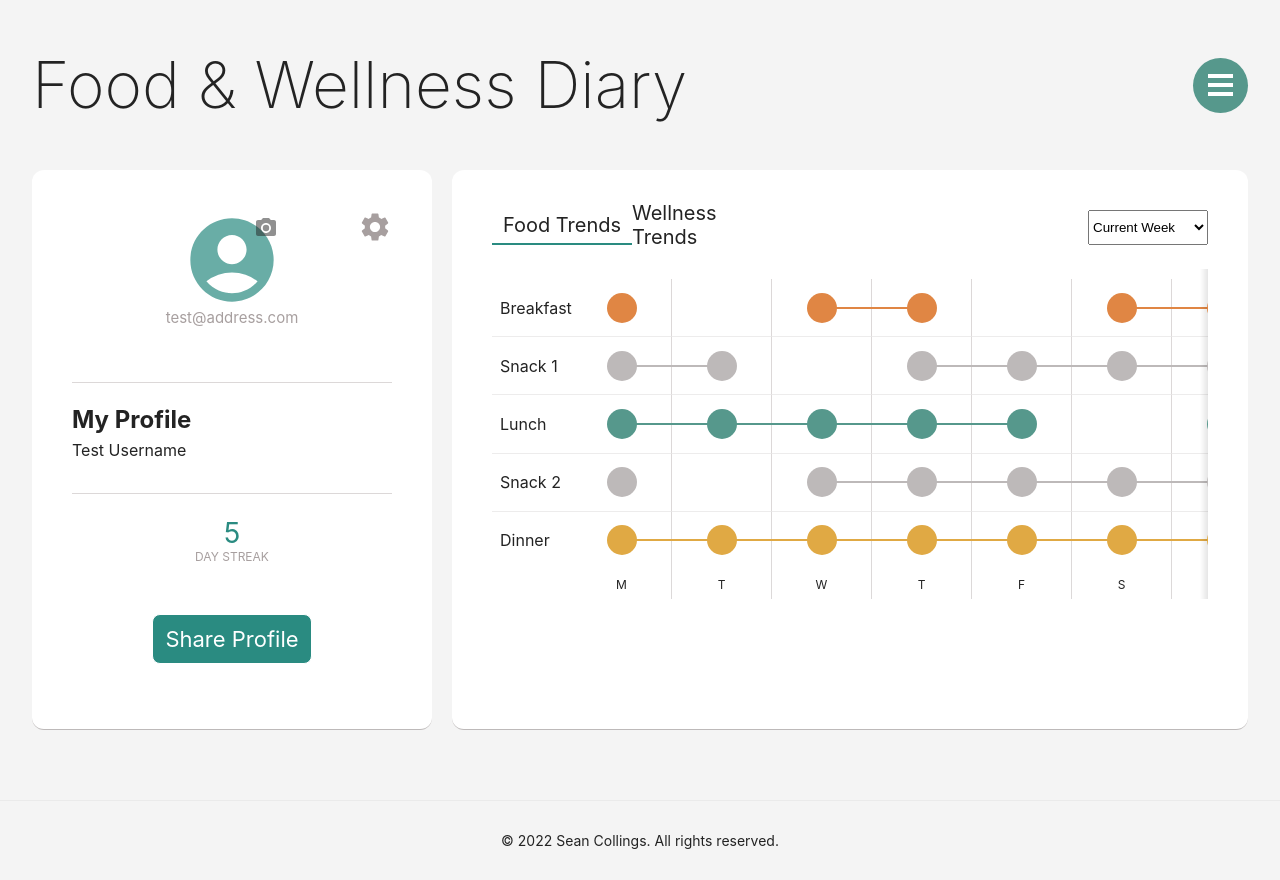
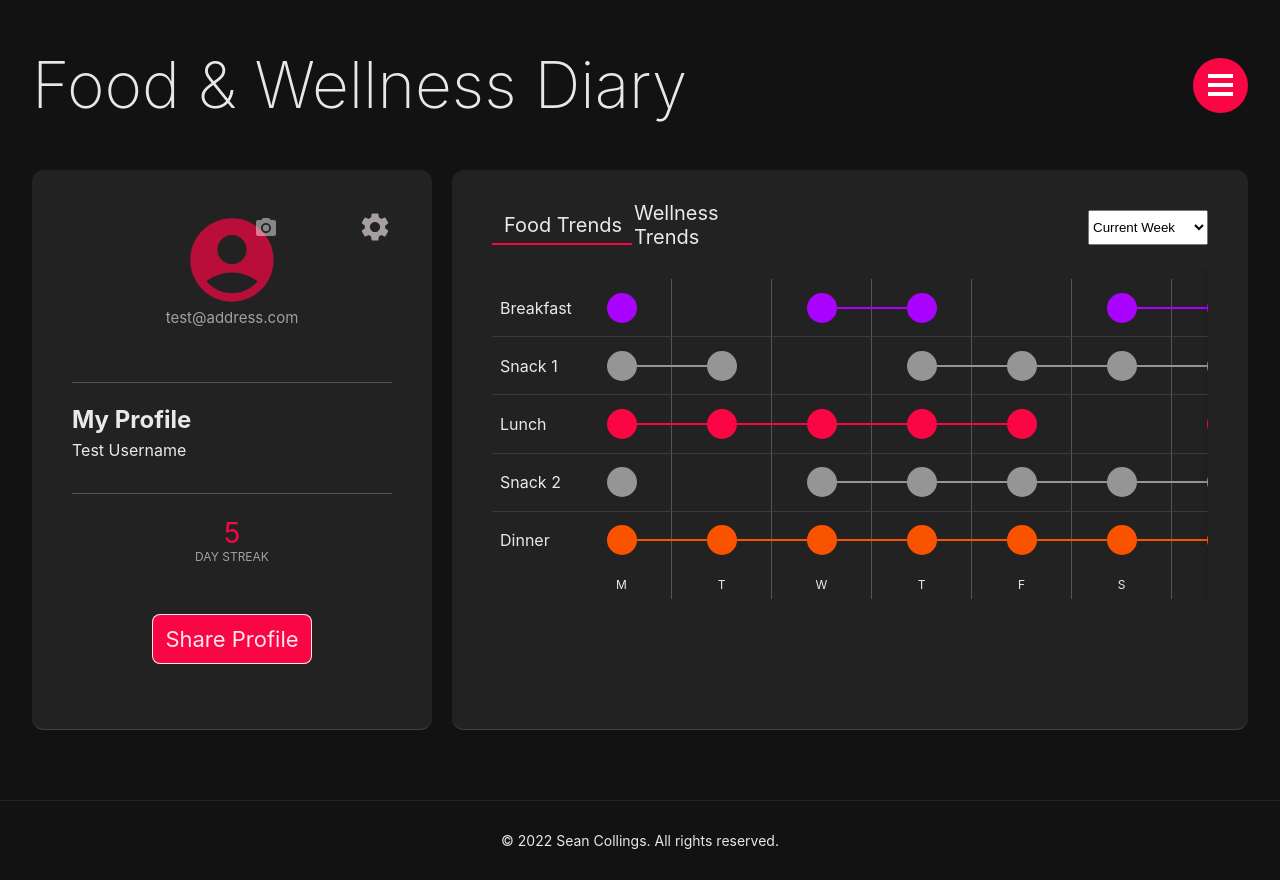
Before and after one commit to SeanCollings/food-diary-client, a Next.js app: page /profile in a window 1280 px wide. Built offline with nearby package versions, Linux system fonts and the light colour scheme.

Commit message:
update components to use theme hook 2

```diff
--- a/components/footer/index.tsx
+++ b/components/footer/index.tsx
@@ -1,9 +1,15 @@
+import { useTheme } from '@hooks/use-theme';
+import { OPACITY_40 } from '@utils/constants';
 import { FC } from 'react';
 import styled from 'styled-components';
 
-const SContainer = styled.footer`
+interface ISContainer {
+  borderTop: string;
+}
+
+const SContainer = styled.footer<ISContainer>`
   display: flex;
-  border-top: 1px solid #eaeaea;
+  border-top: 1px solid ${({ borderTop }) => borderTop};
   justify-content: center;
   align-items: center;
 
@@ -14,7 +20,16 @@ const SContainer = styled.footer`
 `;
 
 const Footer: FC = () => {
-  return <SContainer>© 2022 Sean Collings. All rights reserved.</SContainer>;
+  const theme = useTheme();
+  const borderTop = theme.darkMode
+    ? theme.backgroundSecondary
+    : `${theme.quaternary}${OPACITY_40}`;
+
+  return (
+    <SContainer borderTop={borderTop}>
+      © 2022 Sean Collings. All rights reserved.
+    </SContainer>
+  );
 };
 
 export default Footer;
--- a/components/profile/my-profile/index.tsx
+++ b/components/profile/my-profile/index.tsx
@@ -1,16 +1,14 @@
-import { COLOURS, MEDIA_MOBILE } from '@utils/constants';
+import { MEDIA_MOBILE } from '@utils/constants';
 import { FC, useState } from 'react';
 import styled from 'styled-components';
 import SettingsProfile from '@components/profile/my-profile/settings-profile';
 import UserProfile from '@components/profile/my-profile/user-profile';
-import { useTheme } from '@hooks/use-theme';
+import {
+  ThemeBackgroundSecondary,
+  ThemeBorderBottom,
+} from '@components/ui/style-themed';
 
-interface ISContainer {
-  background: string;
-  borderBottom: string;
-}
-
-const SContainer = styled.div<ISContainer>`
+const SContainer = styled.div`
   position: relative;
   flex: 1;
   border-radius: 12px;
@@ -19,10 +17,10 @@ const SContainer = styled.div<ISContainer>`
   display: flex;
   flex-direction: column;
   justify-content: space-between;
-  border-bottom: 1px solid ${({ borderBottom }) => borderBottom};
   min-height: 560px;
   min-width: 400px;
-  background: ${({ background }) => background};
+  ${ThemeBackgroundSecondary}
+  ${ThemeBorderBottom}
 
   ${MEDIA_MOBILE} {
     padding: 20px;
@@ -31,14 +29,10 @@ const SContainer = styled.div<ISContainer>`
 `;
 
 const MyProfile: FC = () => {
-  const theme = useTheme();
   const [settingsSelected, setSettingsSelected] = useState(false);
 
   return (
-    <SContainer
-      background={theme.backgroundSecondary}
-      borderBottom={theme.quaternary}
-    >
+    <SContainer>
       {!settingsSelected && (
         <UserProfile settingsClick={() => setSettingsSelected(true)} />
       )}
--- a/components/profile/my-profile/user-profile/index.tsx
+++ b/components/profile/my-profile/user-profile/index.tsx
@@ -1,8 +1,17 @@
+import { useTheme } from '@hooks/use-theme';
 import { useUserContext } from '@store/user-context';
-import { APP_THEME_DEFAULT, COLOURS, OPACITY_40 } from '@utils/constants';
+import { COLOURS, OPACITY_40 } from '@utils/constants';
 import { FC } from 'react';
 import { MdAccountCircle, MdPhotoCamera, MdSettings } from 'react-icons/md';
 import styled from 'styled-components';
+
+interface ISStatValue {
+  primary: string;
+}
+interface ISShareButton {
+  colour: string;
+  background: String;
+}
 
 const SLine = styled.div`
   border-bottom: 1px solid ${COLOURS.gray}${OPACITY_40};
@@ -80,10 +89,10 @@ const SStatWrapper = styled.div`
   flex-direction: column;
   align-items: center;
 `;
-const SStatValue = styled.div`
-  color: ${APP_THEME_DEFAULT.primary};
+const SStatValue = styled.div<ISStatValue>`
   font-size: 28px;
   line-height: 1.1;
+  color: ${({ primary }) => primary};
 `;
 const SStatLabel = styled.label`
   text-transform: uppercase;
@@ -96,7 +105,7 @@ const SButtonContainer = styled.div`
   align-items: center;
   height: 100px;
 `;
-const SShareButton = styled.button`
+const SShareButton = styled.button<ISShareButton>`
   outline: none;
   cursor: pointer;
   font-size: 22px;
@@ -104,8 +113,8 @@ const SShareButton = styled.button`
   border: 1px solid;
   border-radius: 8px;
   height: 50px;
-  background: ${APP_THEME_DEFAULT.primary};
-  color: ${APP_THEME_DEFAULT.textLight};
+  background: ${({ background }) => background};
+  color: ${({ colour }) => colour};
 `;
 
 interface IUserProfile {
@@ -113,6 +122,7 @@ interface IUserProfile {
 }
 
 const UserProfile: FC<IUserProfile> = ({ settingsClick }) => {
+  const theme = useTheme();
   const { user } = useUserContext();
 
   return (
@@ -122,11 +132,7 @@ const UserProfile: FC<IUserProfile> = ({ settingsClick }) => {
           <MdSettings size={34} color={COLOURS.gray} />
         </SSettingsButton>
         <SAvatarContainer>
-          <SAvatar
-            size={100}
-            color={APP_THEME_DEFAULT.primary}
-            title="Change avatar"
-          />
+          <SAvatar size={100} color={theme.primary} title="Change avatar" />
           <SCameraContainer>
             <MdPhotoCamera size={24} />
           </SCameraContainer>
@@ -143,26 +149,34 @@ const UserProfile: FC<IUserProfile> = ({ settingsClick }) => {
         <SStatsContainer>
           {user.preferences.showDayStreak && (
             <SStatWrapper>
-              <SStatValue>{user.stats.dayStreak}</SStatValue>
+              <SStatValue primary={theme.primary}>
+                {user.stats.dayStreak}
+              </SStatValue>
               <SStatLabel>day streak</SStatLabel>
             </SStatWrapper>
           )}
           {user.preferences.showWeeklyExcercise && (
             <SStatWrapper>
-              <SStatValue>{user.stats.weeklyExercise}</SStatValue>
+              <SStatValue primary={theme.primary}>
+                {user.stats.weeklyExercise}
+              </SStatValue>
               <SStatLabel>weekly excercise</SStatLabel>
             </SStatWrapper>
           )}
           {user.preferences.showWeeklyWater && (
             <SStatWrapper>
-              <SStatValue>{user.stats.weeklyWater}</SStatValue>
+              <SStatValue primary={theme.primary}>
+                {user.stats.weeklyWater}
+              </SStatValue>
               <SStatLabel>weekly water</SStatLabel>
             </SStatWrapper>
           )}
         </SStatsContainer>
       )}
       <SButtonContainer>
-        <SShareButton>Share Profile</SShareButton>
+        <SShareButton colour={theme.text} background={theme.primary}>
+          Share Profile
+        </SShareButton>
       </SButtonContainer>
     </>
   );
--- a/components/profile/profile-life/index.tsx
+++ b/components/profile/profile-life/index.tsx
@@ -2,9 +2,9 @@ import BarGraph, { BarGraphLegend } from '@components/charts/bar-graph';
 import BinaryHeatMap from '@components/charts/binary-heat-map';
 import LineGraph from '@components/charts/line-graph';
 import DropdownProfile from '@components/ui/dropdown-profile';
+import { ThemeBorderBottom } from '@components/ui/style-themed';
 import { useTheme } from '@hooks/use-theme';
 import {
-  APP_THEME_DEFAULT,
   COLOURS,
   MEDIA_MOBILE,
   OPACITY_30,
@@ -14,7 +14,7 @@ import {
   INFO_BEVERAGE_TREND,
   INFO_EXCERCISE_TREND,
   INFO_FOOD_TREND,
-} from '@utils/constants/profile.contants';
+} from '@utils/constants/profile.constants';
 import { FC, useEffect, useRef, useState, ChangeEvent } from 'react';
 import styled from 'styled-components';
 
@@ -25,13 +25,16 @@ const CHART_HEIGHT = 320;
 
 interface ISContainer {
   background: string;
-  borderBottom: string;
 }
 interface ISDataDisplayContainer {
   scrollVisible: boolean;
   scrollStart: boolean;
   scrollEnd: boolean;
   shadowHeight: number;
+}
+interface ISMenuUnderline {
+  setLeft: number;
+  primary: string;
 }
 
 const SContainer = styled.div<ISContainer>`
@@ -41,9 +44,9 @@ const SContainer = styled.div<ISContainer>`
   display: flex;
   flex-direction: column;
   gap: 24px;
-  border-bottom: 1px solid ${({ borderBottom }) => borderBottom};
   padding: ${PADDING}px;
   min-height: 560px;
+  ${ThemeBorderBottom}
 
   ${MEDIA_MOBILE} {
     padding: 20px;
@@ -76,7 +79,7 @@ const STrendMenuContainer = styled.div`
 const SMenuItem = styled.span<any>`
   cursor: pointer;
   padding-bottom: 4px;
-  width: 140px;
+  width: 142px;
   justify-content: center;
   display: flex;
   border-bottom: 2px solid transparent;
@@ -91,10 +94,10 @@ const SMenuItem = styled.span<any>`
     opacity: 0.6;
   }
 `;
-const SMenuUnderline = styled.div<any>`
+const SMenuUnderline = styled.div<ISMenuUnderline>`
   width: 140px;
   height: 2px;
-  background: ${APP_THEME_DEFAULT.primary};
+  background: ${({ primary }) => primary};
   position: absolute;
   bottom: 0;
   transition: 0.1s;
@@ -201,6 +204,8 @@ interface ITrendMenuProps {
 }
 
 const TrendMenu: FC<ITrendMenuProps> = ({ selectedMenu, onClick }) => {
+  const theme = useTheme();
+
   return (
     <STrendMenuContainer>
       {TREND_MENU.map(({ id, title }) => (
@@ -212,7 +217,10 @@ const TrendMenu: FC<ITrendMenuProps> = ({ selectedMenu, onClick }) => {
           {title}
         </SMenuItem>
       ))}
-      <SMenuUnderline setLeft={selectedMenu === 'food_trends' ? 0 : 50} />
+      <SMenuUnderline
+        primary={theme.primary}
+        setLeft={selectedMenu === 'food_trends' ? 0 : 50}
+      />
     </STrendMenuContainer>
   );
 };
@@ -388,11 +396,7 @@ const ProfileLife: FC = () => {
     selectedMenu === 'wellness_trends' && wellnessOption.id === 'excercise';
 
   return (
-    <SContainer
-      ref={containerRef}
-      background={theme.backgroundSecondary}
-      borderBottom={theme.quaternary}
-    >
+    <SContainer ref={containerRef} background={theme.backgroundSecondary}>
       <STopMenuContainer>
         <TrendMenu
           selectedMenu={selectedMenu}
--- a/components/ui/style-themed/index.tsx
+++ b/components/ui/style-themed/index.tsx
@@ -10,6 +10,12 @@ export const ThemeBackgroundPrimary = () =>
 export const ThemeBackgroundSecondary = () =>
   `background-color: ${useTheme().backgroundSecondary};`;
 export const ThemeTextColor = () => `color: ${useTheme().text};`;
+export const ThemeBorderBottom = () => {
+  const theme = useTheme();
+  return `border-bottom: 1px solid ${
+    theme.darkMode ? theme.backgroundTertiary : theme.quaternary
+  };`;
+};
 
 export const ThemePrimary = ({
   background = true,
--- a/components/ui/toggle/index.tsx
+++ b/components/ui/toggle/index.tsx
@@ -6,6 +6,7 @@ import styled from 'styled-components';
 interface ITheme {
   colourOff: string;
   colourOn: string;
+  boxShadow: string;
 }
 
 const SInput = styled.input<ITheme>`
@@ -31,7 +32,7 @@ const SInput = styled.input<ITheme>`
     background-color: ${COLOURS.white};
     border-radius: 50%;
     border: 1px solid ${COLOURS.white};
-    box-shadow: 0px 1px 6px 1px ${COLOURS.gray}${OPACITY_70};
+    box-shadow: 0px 1px 6px 1px ${({ boxShadow }) => boxShadow}${OPACITY_70};
     transition: 0.2s;
   }
 
@@ -65,6 +66,7 @@ const Toggle: FC<IToggleProps> = ({ checked = false, onChange }) => {
       checked={checked}
       colourOff={theme.backgroundPrimary}
       colourOn={theme.primary}
+      boxShadow={theme.darkMode ? COLOURS.black : COLOURS.gray}
     />
   );
 };
--- a/hooks/use-theme/index.tsx
+++ b/hooks/use-theme/index.tsx
@@ -11,18 +11,20 @@ import {
   TThemeProperties,
 } from '@utils/constants/theme.constants';
 
-export const useTheme = (): TThemeProperties => {
+type TUseTheme = TThemeProperties & { darkMode: boolean };
+
+export const useTheme = (): TUseTheme => {
   const {
     user: { darkMode, theme },
   } = useUserContext();
 
-  const userTheme = useMemo(() => {
+  const userTheme: TUseTheme = useMemo(() => {
     const themeDefaults = darkMode ? STATIC_THEME.dark : STATIC_THEME.light;
     const currentTheme: ITheme = darkMode
       ? THEME_DARK[theme.dark || (THEME_DARK_DEFAULT.name as EThemeDark)]
       : THEME_LIGHT[theme.light || (THEME_DARK_DEFAULT.name as EThemeLight)];
 
-    return { ...themeDefaults, ...currentTheme };
+    return { ...themeDefaults, ...currentTheme, darkMode };
   }, [darkMode, theme.dark, theme.light]);
 
   return userTheme;
--- a/store/user-context/index.tsx
+++ b/store/user-context/index.tsx
@@ -72,7 +72,7 @@ const initialState: IUserContext = {
     name: 'Test Username',
     email: 'test@address.com',
     avatar: '',
-    darkMode: false,
+    darkMode: true,
     theme: { light: EThemeLight.DEFAULT_LIGHT, dark: EThemeDark.PASSION_FRUIT },
     preferences: {
       showDayStreak: true,
```
Also changed, not shown: components/meals/meal-card/index.tsx (+9 -7 lines), components/wellness/wellness-container/index.tsx (+10 -14 lines).
